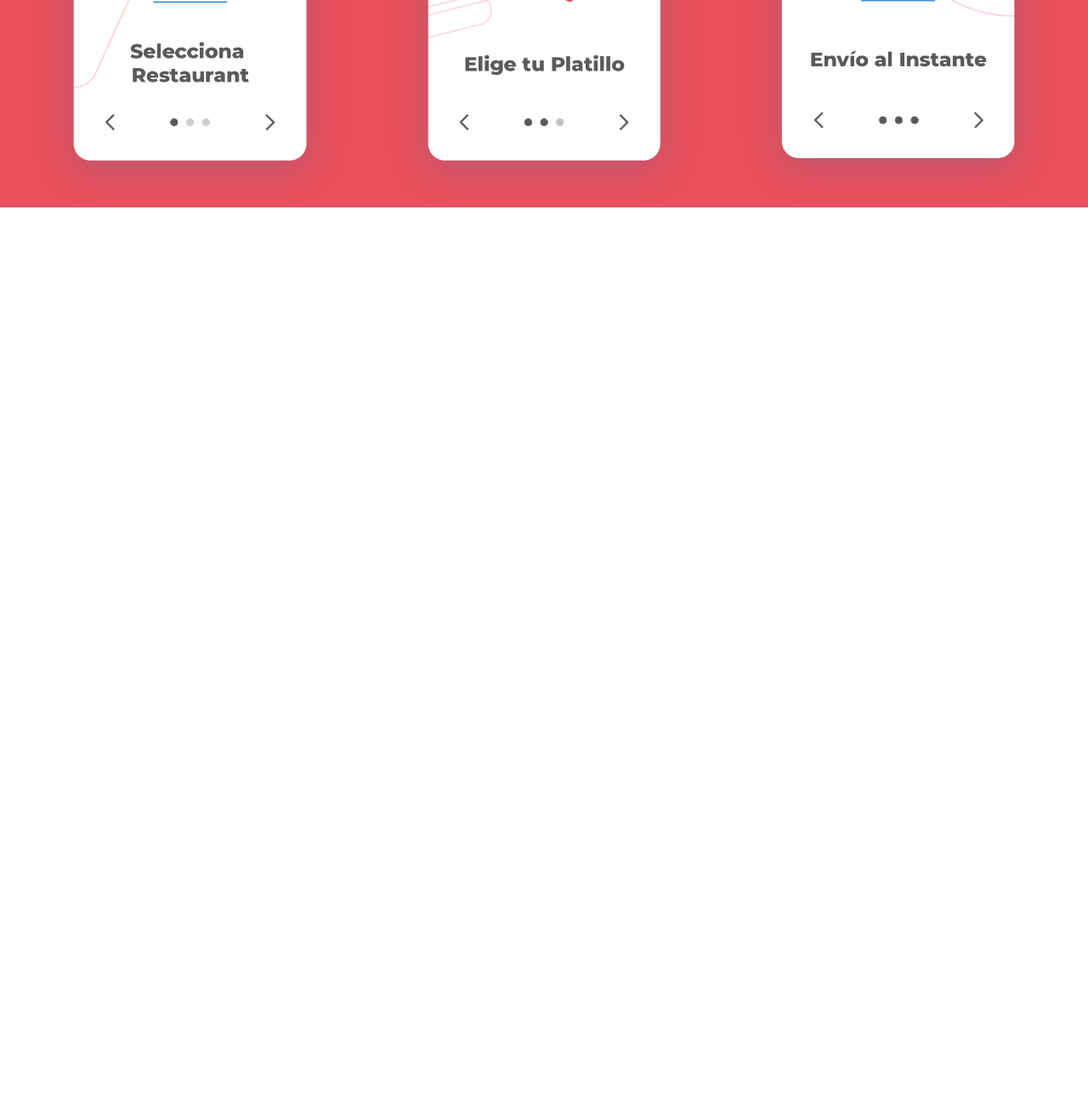
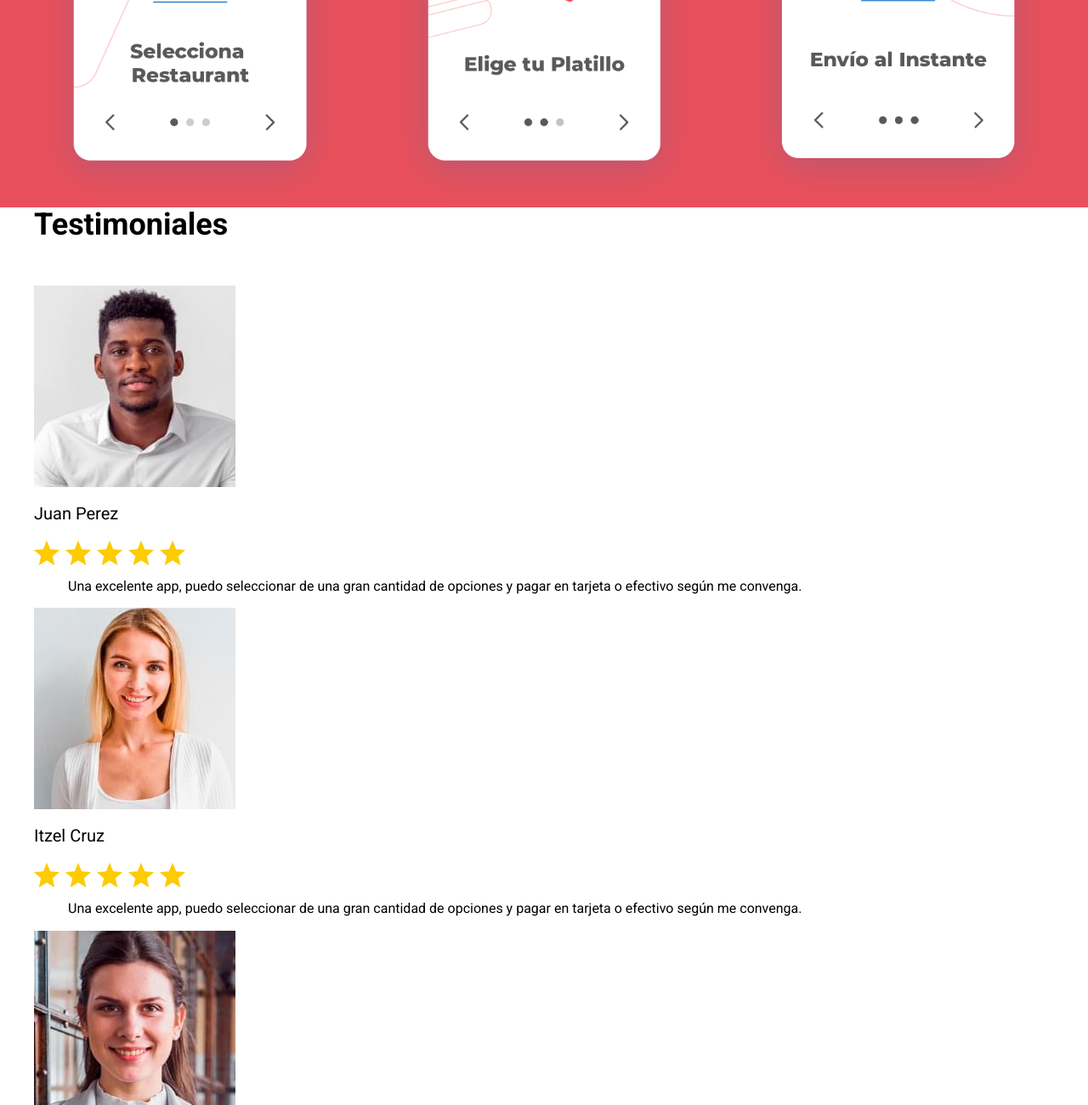
Before and after one commit to sebaa-loda/App-Comida, a website: page index.html in a window 1280 px wide. Shown: the part 1500-2800 px from the top of the page at 85% size. Before the commit the page ends 1744 px from the top, so only its background shows below. Drawn offline with Linux system fonts and the light colour scheme.

Commit message:
create testimoniales

```diff
--- a/index.html
+++ b/index.html
@@ -62,5 +62,90 @@
             </div>
         </div>
     </section>
+
+    <section class="contenedor testimoniales">
+        <h2 class="testimoniales__heading">Testimoniales</h2>
+        <div class="testimoniales__grid">
+            <div class="testimonial">
+                <header class="testimonial__header">
+                    <div class="testimonial__imagen">
+                        <img src="build/img/testimonial1.jpg" alt="imagen testimonial">
+                    </div>
+                    <div class="testimonial__informacion">
+                        <p class="testimonial__autor">Juan Perez</p>
+                        <img src="build/img/estrellas.png" alt="imagen estrellas">
+                    </div>
+                </header>
+
+                <blockquote class="testimonial__texto">
+                    Una excelente app, puedo seleccionar de una gran cantidad de opciones y pagar en tarjeta o efectivo según me convenga.
+                </blockquote>
+            </div>  <!-- tesminonial -->
+
+            <div class="testimonial">
+                <header class="testimonial__header">
+                    <div class="testimonial__imagen">
+                        <img src="build/img/testimonial5.jpg" alt="imagen testimonial">
+                    </div>
+                    <div class="testimonial__informacion">
+                        <p class="testimonial__autor">Itzel Cruz</p>
+                        <img src="build/img/estrellas.png" alt="imagen estrellas">
+                    </div>
+                </header>
+
+                <blockquote class="testimonial__texto">
+                    Una excelente app, puedo seleccionar de una gran cantidad de opciones y pagar en tarjeta o efectivo según me convenga.
+                </blockquote>
+            </div>  <!-- tesminonial -->
+
+            <div class="testimonial">
+                <header class="testimonial__header">
+                    <div class="testimonial__imagen">
+                        <img src="build/img/testimonial4.jpg" alt="imagen testimonial">
+                    </div>
+                    <div class="testimonial__informacion">
+                        <p class="testimonial__autor">Rocio Rodriguez</p>
+                        <img src="build/img/estrellas.png" alt="imagen estrellas">
+                    </div>
+                </header>
+
+                <blockquote class="testimonial__texto">
+                    Una excelente app, puedo seleccionar de una gran cantidad de opciones y pagar en tarjeta o efectivo según me convenga.
+                </blockquote>
+            </div>  <!-- tesminonial -->
+
+            <div class="testimonial">
+                <header class="testimonial__header">
+                    <div class="testimonial__imagen">
+                        <img src="build/img/testimonial2.jpg" alt="imagen testimonial">
+                    </div>
+                    <div class="testimonial__informacion">
+                        <p class="testimonial__autor">Cynthia V</p>
+                        <img src="build/img/estrellas.png" alt="imagen estrellas">
+                    </div>
+                </header>
+
+                <blockquote class="testimonial__texto">
+                    Una excelente app, puedo seleccionar de una gran cantidad de opciones y pagar en tarjeta o efectivo según me convenga.
+                </blockquote>
+            </div>  <!-- tesminonial -->
+
+            <div class="testimonial">
+                <header class="testimonial__header">
+                    <div class="testimonial__imagen">
+                        <img src="build/img/testimonial3.jpg" alt="imagen testimonial">
+                    </div>
+                    <div class="testimonial__informacion">
+                        <p class="testimonial__autor">Jose Hernandez</p>
+                        <img src="build/img/estrellas.png" alt="imagen estrellas">
+                    </div>
+                </header>
+
+                <blockquote class="testimonial__texto">
+                    Una excelente app, puedo seleccionar de una gran cantidad de opciones y pagar en tarjeta o efectivo según me convenga.
+                </blockquote>
+            </div>  <!-- tesminonial -->
+        </div>
+    </section>
 </body>
 </html>
--- a/src/scss/app.scss
+++ b/src/scss/app.scss
@@ -2,3 +2,4 @@
 @use 'header';
 @use 'formulario';
 @use 'pasos';
+@use 'testimoniales';
--- /dev/null
+++ b/src/scss/testimoniales/_index.scss
@@ -0,0 +1,2 @@
+@forward 'testimonial';
+@forward 'testimoniales';
--- /dev/null
+++ b/src/scss/testimoniales/_testimoniales.scss
@@ -0,0 +1,2 @@
+@use 'base/variables' as v;
+@use 'base/mixins' as m;
```
Also changed, not shown: src/scss/testimoniales/_testimonial.scss (added).
